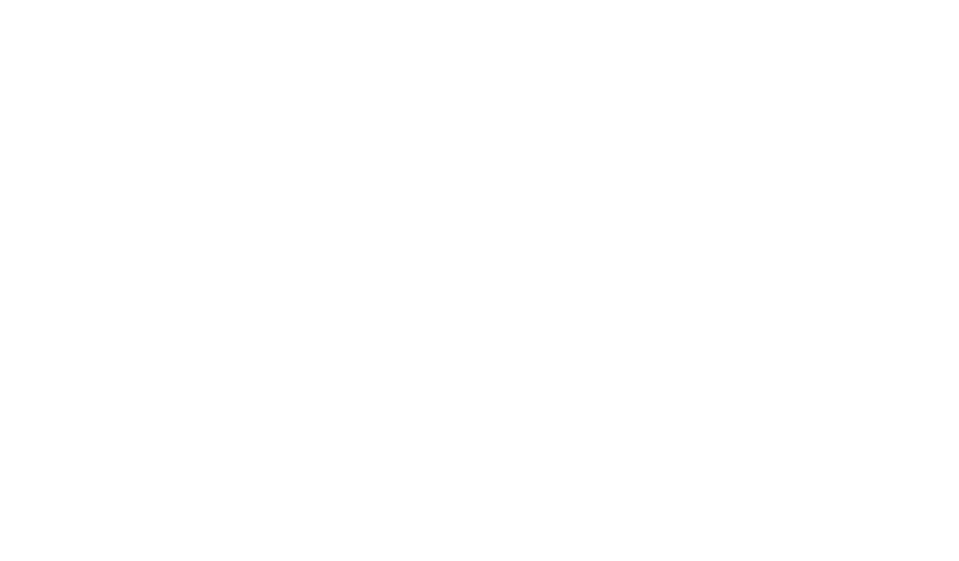
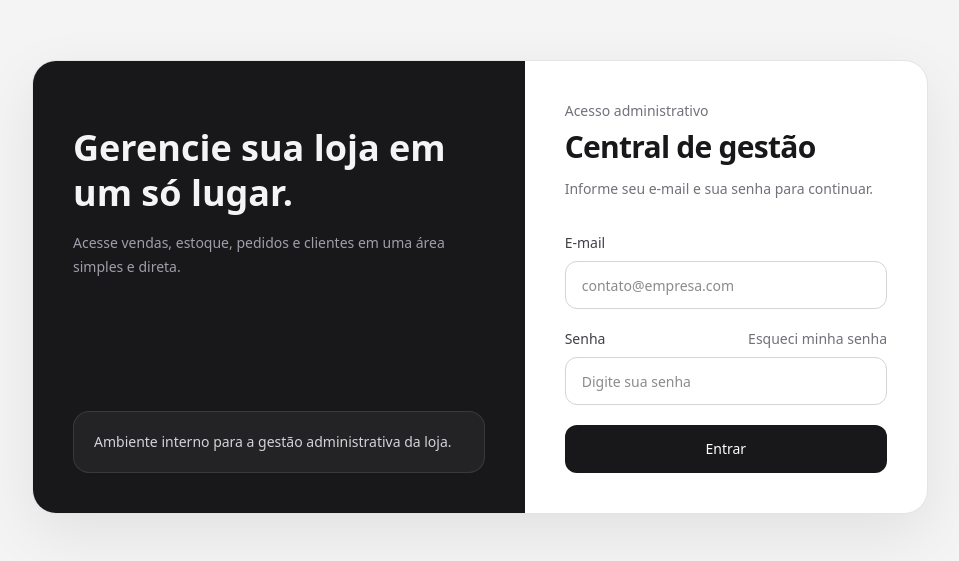
Before and after one commit to kaualacerda-dev/Alay-Admin, an Angular app: page /login in a window 1280 px wide. Shown: the part 113-674 px from the top of the page, without its empty margins (160-1119 px from the left). Built offline with nearby package versions, Linux system fonts and the light colour scheme.

Commit message:
bugs de inicialização corrigidos, e adicionado fluxo de login completo

```diff
--- a/package.json
+++ b/package.json
@@ -1,6 +1,6 @@
 {
   "name": "admin-controll",
-  "version": "0.0.0",
+  "version": "1.0.0",
   "scripts": {
     "ng": "ng",
     "start": "ng serve",
--- a/src/app/app.config.ts
+++ b/src/app/app.config.ts
@@ -2,10 +2,17 @@ import { ApplicationConfig, provideBrowserGlobalErrorListeners } from '@angular/
 import { provideRouter } from '@angular/router';
 
 import { routes } from './app.routes';
+import { provideHttpClient, withInterceptors } from '@angular/common/http';
+import { authInterceptor } from './interceptors/auth.interceptor';
 
 export const appConfig: ApplicationConfig = {
   providers: [
     provideBrowserGlobalErrorListeners(),
-    provideRouter(routes)
+    provideRouter(routes),
+
+    provideHttpClient(
+      withInterceptors([authInterceptor])
+    )
+
   ]
 };
--- a/src/app/environments/environment.ts
+++ b/src/app/environments/environment.ts
@@ -1,3 +1,3 @@
 export const environment = {
-  apiUrl: 'http://localhost:3000'
+  apiUrl: 'http://localhost:3001'
 };
--- a/src/app/guards/auth.guard.ts
+++ b/src/app/guards/auth.guard.ts
@@ -1,10 +1,14 @@
-import { CanActivateFn } from '@angular/router';
+import { CanActivateFn, Router } from '@angular/router';
+import { inject } from '@angular/core';
 
 export const authGuard: CanActivateFn = () => {
+
+  const router = inject(Router);
 
   const token = localStorage.getItem('token');
 
   if (!token) {
+    router.navigate(['/login']);
     return false;
   }
 
--- a/src/app/interceptors/auth.interceptor.ts
+++ b/src/app/interceptors/auth.interceptor.ts
@@ -1,17 +1,22 @@
+import { inject } from '@angular/core';
+import { AuthService } from '../services/auth.service';
 import { HttpInterceptorFn } from '@angular/common/http';
 
 export const authInterceptor: HttpInterceptorFn = (req, next) => {
 
-  const token = localStorage.getItem('token');
+  const authService = inject(AuthService);
+
+  const token = authService.getToken();
 
   if (token) {
 
     const cloned = req.clone({
-      headers: req.headers.set('Authorization', `Bearer ${token}`)
+      setHeaders: {
+        Authorization: `Bearer ${token}`
+      }
     });
 
     return next(cloned);
-
   }
 
   return next(req);
--- a/src/app/pages/login/login.html
+++ b/src/app/pages/login/login.html
@@ -1,9 +1,10 @@
 <div class="min-h-screen bg-zinc-100 px-4 py-10 text-zinc-900">
   <div class="mx-auto flex min-h-[calc(100vh-5rem)] max-w-6xl items-center justify-center">
-    <div class="grid w-full max-w-4xl overflow-hidden rounded-3xl border border-zinc-200 bg-white shadow-[0_20px_60px_rgba(0,0,0,0.08)] lg:grid-cols-[1.1fr_0.9fr]">
+    <div
+      class="grid w-full max-w-4xl overflow-hidden rounded-3xl border border-zinc-200 bg-white shadow-[0_20px_60px_rgba(0,0,0,0.08)] lg:grid-cols-[1.1fr_0.9fr]"
+    >
       <section class="hidden bg-zinc-900 p-10 text-zinc-100 lg:flex lg:flex-col lg:justify-between">
         <div>
-
           <h1 class="mt-6 max-w-sm text-4xl font-semibold leading-tight">
             Gerencie sua loja em um só lugar.
           </h1>
@@ -13,7 +14,9 @@
         </div>
 
         <div class="rounded-2xl border border-white/10 bg-white/5 p-5">
-          <p class="text-sm text-zinc-300">Ambiente interno para a gestão administrativa da loja.</p>
+          <p class="text-sm text-zinc-300">
+            Ambiente interno para a gestão administrativa da loja.
+          </p>
         </div>
       </section>
 
@@ -21,7 +24,9 @@
         <div class="w-full max-w-md">
           <div class="mb-8">
             <p class="text-sm font-medium text-zinc-500">Acesso administrativo</p>
-            <h2 class="mt-2 text-3xl font-semibold tracking-tight text-zinc-900">Central de gestão</h2>
+            <h2 class="mt-2 text-3xl font-semibold tracking-tight text-zinc-900">
+              Central de gestão
+            </h2>
             <p class="mt-3 text-sm leading-6 text-zinc-500">
               Informe seu e-mail e sua senha para continuar.
             </p>
@@ -31,8 +36,9 @@
             <div>
               <label for="email" class="mb-2 block text-sm font-medium text-zinc-700">E-mail</label>
               <input
-
                 type="email"
+                name="email"
+                [(ngModel)]="email"
                 placeholder="contato@empresa.com"
                 class="h-12 w-full rounded-xl border border-zinc-300 bg-white px-4 text-sm outline-none transition focus:border-zinc-900"
               />
@@ -41,21 +47,28 @@
             <div>
               <div class="mb-2 flex items-center justify-between">
                 <label for="password" class="block text-sm font-medium text-zinc-700">Senha</label>
-                <button type="button" class="text-sm font-medium text-zinc-500 transition hover:text-zinc-900">
+                <button
+                  type="button"
+                  class="text-sm font-medium text-zinc-500 transition hover:text-zinc-900"
+                >
                   Esqueci minha senha
                 </button>
               </div>
               <input
-                id="password"
                 type="password"
+                name="password"
+                [(ngModel)]="password"
                 placeholder="Digite sua senha"
                 class="h-12 w-full rounded-xl border border-zinc-300 bg-white px-4 text-sm outline-none transition focus:border-zinc-900"
               />
             </div>
+            <p *ngIf="errorMessage" style="color: red">
+              {{ errorMessage }}
+            </p>
 
             <button
               type="button"
-              routerLink="/home"
+              (click)="login()"
               class="flex h-12 w-full items-center justify-center rounded-xl bg-zinc-900 text-sm font-medium text-white transition hover:bg-zinc-800"
             >
               Entrar
--- a/src/app/pages/login/login.ts
+++ b/src/app/pages/login/login.ts
@@ -1,30 +1,48 @@
 import { Component } from '@angular/core';
-import { RouterLink } from '@angular/router';
-import { AuthService } from '../../services/auth.service'
-
+import { AuthService } from '../../services/auth.service';
+import { Router, RouterLink } from '@angular/router';
+import { CommonModule } from '@angular/common';
+import { FormsModule } from '@angular/forms';
 
 @Component({
   selector: 'app-login',
   standalone: true,
-  imports: [RouterLink,],
+  imports: [CommonModule, FormsModule],
   templateUrl: './login.html',
 })
-
 export class LoginComponent {
-
   email = '';
   password = '';
+  errorMessage =  '';
 
-  constructor( private authService: AuthService) {}
+  constructor(
+    private authService: AuthService,
+    private router: Router,
+  ) {}
 
-  login () {
+login() {
 
-    this.authService.login(this.email, this.password)
-      .subscribe((Response: any ) => {
-        this.authService.saveToken(Response.access_token);
-      })
+  this.authService.login(this.email, this.password)
+    .subscribe({
 
+      next: (response: any) => {
+        console.log("clico no login")
+        this.authService.saveToken(response.access_token);
+        this.router.navigate(['/home']);
 
+      },
+
+      error: () => {
+
+        this.errorMessage = "Email ou senha inválidos";
+
+        setTimeout(() => {
+          this.errorMessage = "";
+        }, 1000);
+
+      }
+
+    });
   }
 
 }
--- a/src/app/services/auth.service.ts
+++ b/src/app/services/auth.service.ts
@@ -1,5 +1,6 @@
 import { HttpClient } from '@angular/common/http';
 import { Injectable } from '@angular/core';
+import { environment } from '../environments/environment';
 
 @Injectable({
   providedIn: 'root'
@@ -10,7 +11,7 @@ export class AuthService {
 
   login(email: string, password: string) {
 
-    return this.http.post('http://localhost:3000/auth/login', {
+    return this.http.post(`${environment.apiUrl}/auth/login`, {
       email,
       password
     });
--- a/src/main.ts
+++ b/src/main.ts
@@ -4,10 +4,5 @@ import { provideHttpClient } from '@angular/common/http';
 import { appConfig } from './app/app.config';
 import { App } from './app/app';
 
-bootstrapApplication(App, {
-  ...appConfig,
-  providers: [
-    provideHttpClient()
-  ]
-})
-.catch((err) => console.error(err));
+bootstrapApplication(App, appConfig)
+  .catch((err) => console.error(err));
```
